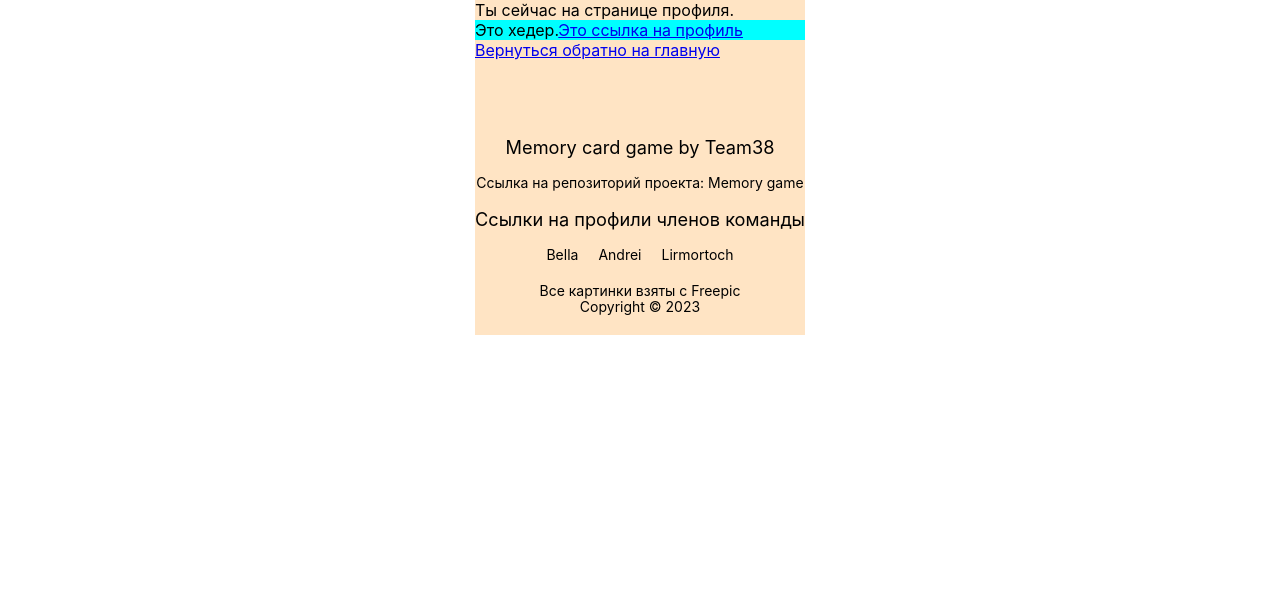
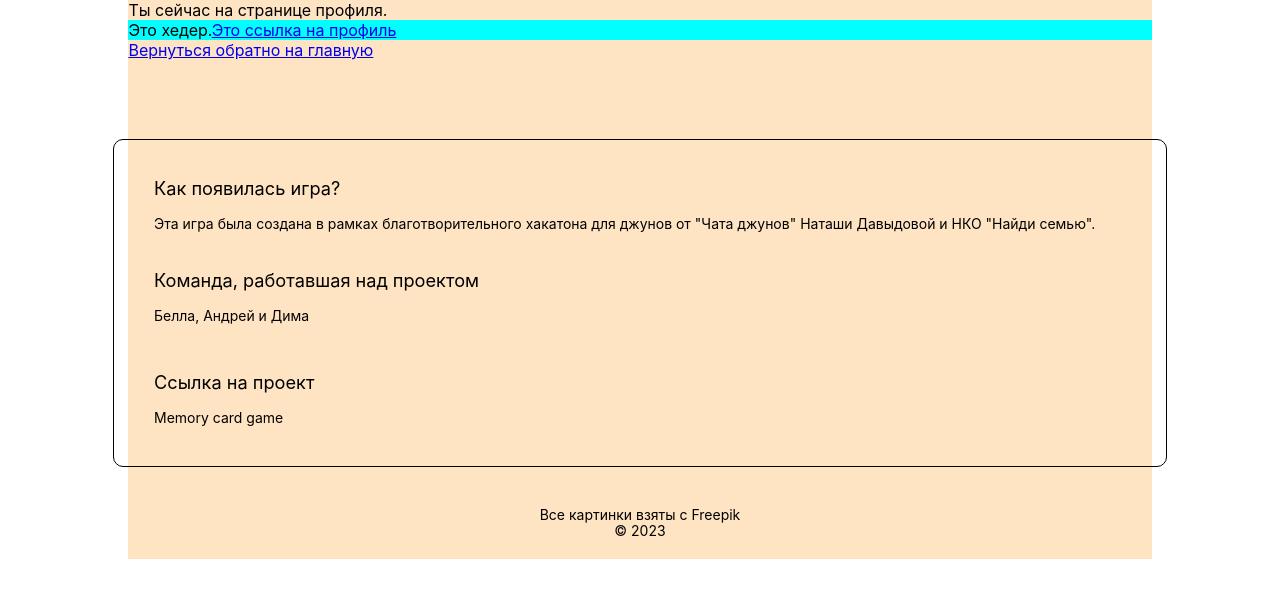
Before and after one commit to Team38-Hackaton/frontend, a React (Create React App) app: page /profile in a window 1280 px wide. Shown: the top 598 px of the page. Built offline with nearby package versions, Linux system fonts and the light colour scheme.

Commit message:
Переделал футер согласно макету

```diff
--- a/src/components/footer/Footer.jsx
+++ b/src/components/footer/Footer.jsx
@@ -3,21 +3,30 @@ import styles from './Footer.module.css';
 const Footer = () => {
   return (
     <footer className={styles.footer}>
-      <p className={styles.header}>Memory card game by Team38</p>
-      <p className={styles.item}>Ссылка на репозиторий проекта: <Link className={styles.link} to=''>Memory game</Link></p>
+      <div className={styles.about}>
+        <div className={styles.aboutHackaton}>
+          <p className={styles.header}>Как появилась игра?</p>
+          <p className={styles.item}>Эта игра была создана в рамках благотворительного хакатона для джунов от "Чата джунов" Наташи Давыдовой и НКО "Найди семью".</p>
+        </div>
 
-      <div className={styles.credits}>
-        <p className={styles.credits_header}>Ссылки на профили членов команды</p>
+        <div className={styles.credits}>
+          <p className={styles.header}>Команда, работавшая над проектом</p>
 
-        <div className={styles.links}>
-          <Link className={styles.link} to='https://github.com/bellabzhu'>Bella</Link>
-          <Link className={styles.link} to='https://github.com/AndersGrunge'>Andrei</Link>
-          <Link className={styles.link} to='https://github.com/Lirmortoch'>Lirmortoch</Link>
+          <p className={styles.item}>
+          <Link className={styles.link} to='https://github.com/bellabzhu'>Белла</Link>, <Link className={styles.link} to='https://github.com/AndersGrunge'>Андрей</Link> и <Link className={styles.link} to='https://github.com/Lirmortoch'>Дима</Link>
+          </p>
+
+          <div className={styles.projectLink}>
+            <p className={styles.header}>Ссылка на проект</p>
+            <p className={styles.item}>
+            <Link className={styles.link} to=''>Memory card game</Link>
+              </p>
+          </div>
         </div>
       </div>
 
-      <p className={styles.item}>Все картинки взяты с Freepic</p>
-      <p className={styles.item}>Copyright &copy;&nbsp;{new Date().getFullYear()}</p>
+      <p className={styles.item}>Все картинки взяты с Freepik</p>
+      <p className={styles.item}>&copy;&nbsp;{new Date().getFullYear()}</p>
     </footer>
   );
 };
--- a/src/components/footer/Footer.module.css
+++ b/src/components/footer/Footer.module.css
@@ -3,11 +3,18 @@
   padding: 79px 0 20px 0;
   display: flex;
   flex-direction: column;
-  justify-content: center;
   align-items: center;
   background-color: var(--disabled-text);
   font-size: 14px;
   line-height: 16px;
+}
+
+.about {
+  width: 95%;
+  border: 1px solid black;
+  border-radius: 10px;
+  margin-bottom: 40px;
+  padding: 40px;
 }
 
 .header {
@@ -17,39 +24,17 @@
   color: var(--grey-text);
 }
 
-.credits {
-  display: flex;
-  flex-direction: column;
-  align-items: center;
-  padding: 20px 0;
+.aboutHackaton {
+  padding-bottom: 40px;
 }
 
-.credits_header {
-  font-size: 1.3em;
-  margin: 0;
-  padding: 0 0 0 0;
+.projectLink {
+  padding-top: 50px;
 }
 
 .link {
   color: black;
   text-decoration: none;
-}
-
-.links {
-  width: calc(100% - 140px);
-  max-width: 1140px;
-
-  box-sizing: border-box;
-
-  display: grid;
-  justify-content: center;
-  gap: 20px;
-  grid-template-columns: repeat(3, min-content);
-  grid-template-rows: 1fr;
-
-  font-size: 1em;
-  margin: 0;
-  padding: 20px 0 0 0;
 }
 
 .item {
@@ -67,20 +52,8 @@
 }
 
 @media screen and (max-width: 425px) {
-
   .footer {
     font-size: 12px;
     line-height: 15px;
   }
-
-  .line {
-    width: calc(100% - 20px);
-  }
-
-  .links {
-    grid-template-columns: 1fr;
-    grid-template-rows: max-content max-content max-content;
-    justify-items: center;
-    padding-top: 30px;
-  }
 }
```
